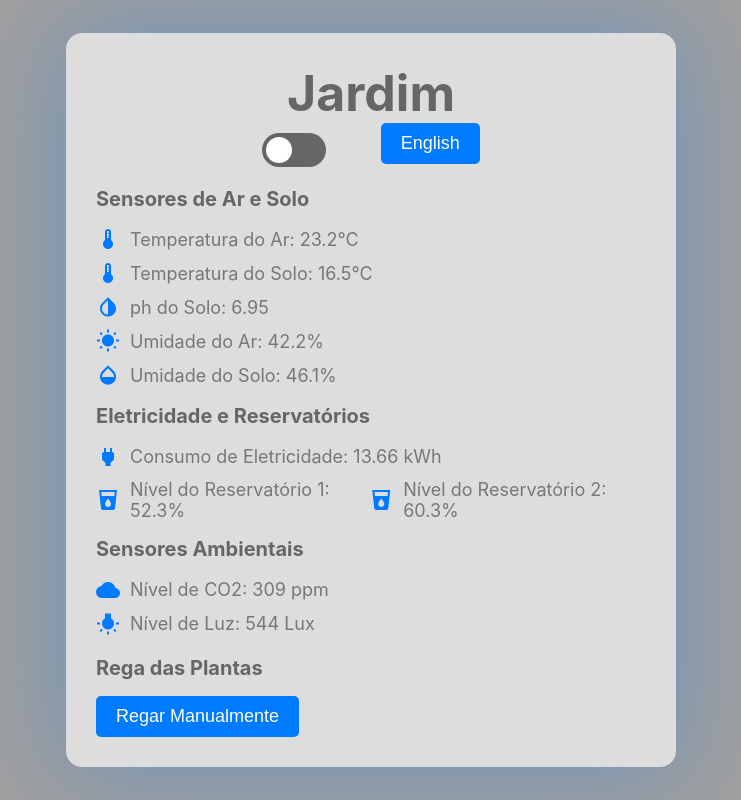
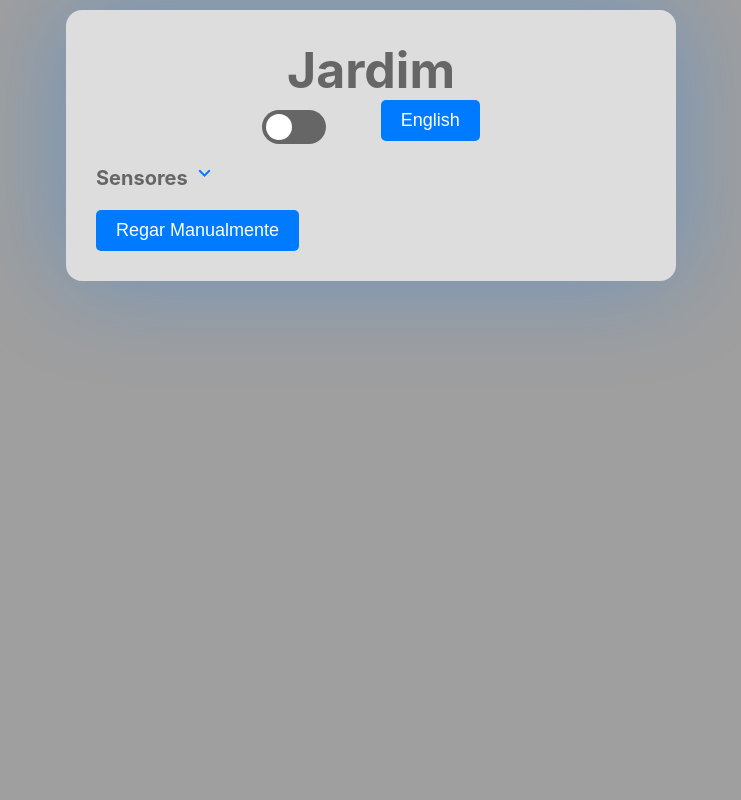
Before and after one commit to julianvitor/playground, a Flask app: page / in a window 1280 px wide. Shown: the whole page, without its empty margins (269-1010 px from the left). Run offline with Flask 3, Linux system fonts and the light colour scheme.

Commit message:
ocultar dados com h2, fixar o margem superior

```diff
--- a/apis/apis-flask/jardim/static/script-spa.js
+++ b/apis/apis-flask/jardim/static/script-spa.js
@@ -1,4 +1,5 @@
 document.addEventListener("DOMContentLoaded", function () {
+    console.log("DOMContentLoaded fired");
     const waterButton = document.getElementById("water-button");
     const sensorContainer = document.getElementById("sensor-container");
     const darkModeToggle = document.getElementById("dark-mode-toggle");
@@ -13,6 +14,7 @@ document.addEventListener("DOMContentLoaded", function () {
     const translatedText = {
         // Traduções para o inglês
         english: {
+            sensors:"Sensors",
             garden: "Garden",
             darkMode: "Dark Mode",
             lightMode: "Light Mode",
@@ -33,6 +35,7 @@ document.addEventListener("DOMContentLoaded", function () {
         },
         // Traduções para o português
         portuguese: {
+            sensors:"Sensores",
             garden: "Jardim",
             darkMode: "Modo Escuro",
             lightMode: "Modo Claro",
@@ -83,7 +86,6 @@ document.addEventListener("DOMContentLoaded", function () {
         setMode("light");
     }
 
-    // Função para buscar dados do sensor a partir da API do Flask e atualizar a página
     function fetchAndUpdateSensorData() {
         fetch('/sensor-data')
             .then((response) => response.json())
@@ -96,8 +98,8 @@ document.addEventListener("DOMContentLoaded", function () {
     // Função para atualizar os dados dos sensores na página
     function updateSensorData(data) {
         // Atualizar os dados do sensor na página
-        sensorContainer.innerHTML = `
-            <h2>${translatedText[preferredLanguage].sensorSection}</h2>
+        var sensorData = `
+
             <div class="sensor-item">
                 <i class="material-icons">thermostat</i>
                 <span>${translatedText[preferredLanguage].airTemp}: ${data.air_temp}</span>
@@ -127,7 +129,8 @@ document.addEventListener("DOMContentLoaded", function () {
             <div class="sensor-item">
                 <i class="material-icons">local_drink</i>
                 <span>${translatedText[preferredLanguage].reservoirl1}: ${data.reservoir_l1}</span>
-            </di         <div class="sensor-item">
+            </div>
+            <div class="sensor-item">
                 <i class="material-icons">local_drink</i>
                 <span>${translatedText[preferredLanguage].reservoirl2}: ${data.reservoir_l2}</span>
             </div>
@@ -137,28 +140,38 @@ document.addEventListener("DOMContentLoaded", function () {
                 <i class="material-icons">cloud</i>
                 <span>${translatedText[preferredLanguage].co2}: ${data.co2}</span>
             </div>
+
             <div class="sensor-item">
                 <i class="material-icons">wb_incandescent</i>
                 <span>${translatedText[preferredLanguage].light}: ${data.light}</span>
             </div>
         `;
+         // Verifique se o sensorContainer está oculto antes de atualizá-lo
+         if (!sensorContainer.classList.contains("hidden")) {
+            sensorContainer.innerHTML = sensorData;}
     }
 
-    // Event listener para o botão "Regar Manualmente"
-    waterButton.addEventListener("click", function () {
-        fetch('/water-plant', { method: 'POST' })
-            .then((response) => response.json())
-            .then((data) => {
-                // Exibir uma mensagem indicando que a planta foi regada
-                alert(data.message);
-            });
+    // Event listener para o título "Sensores"
+    const sensorTitle = document.querySelector(".sensor-toggle");
+    const sensorList = document.getElementById("sensor-list");
+    const sensorToggleIcon = document.getElementById("sensor-toggle-icon");
+
+    sensorTitle.addEventListener("click", function () {
+        // Toggle para ocultar ou mostrar a lista de sensores
+        console.log("Sensor Title clicked");
+        sensorList.classList.toggle("hidden");
+
+        // Gire a seta do ícone
+        sensorToggleIcon.classList.toggle("rotate-icon");
+
+        // Adicione ou remova a classe "clicked" para a mudança de estilo
+        sensorTitle.classList.toggle("clicked");
     });
-
     // Buscar dados do sensor inicialmente quando a página carrega
     fetchAndUpdateSensorData();
 
     // Configurar um temporizador para buscar dados do sensor periodicamente (por exemplo, a cada 5 segundos)
-    setInterval(fetchAndUpdateSensorData, 800);
+    setInterval(fetchAndUpdateSensorData, 5000);
 
     // Event listener para alternar entre inglês e português
     const languageSwitchBtn = document.getElementById("language-switch-btn");
@@ -170,8 +183,13 @@ document.addEventListener("DOMContentLoaded", function () {
         darkModeToggle.innerText = translatedText[preferredLanguage].darkMode;
         waterButton.innerText = translatedText[preferredLanguage].manualWatering;
         garden.innerText = translatedText[preferredLanguage].garden;
+        sensors.innerText = translatedText[preferredLanguage].sensors;
+
 
         // Atualize o texto do botão de alternância de idioma
         languageSwitchBtn.innerText = preferredLanguage === "english" ? "Português" : "English";
     });
+
+
+
 });
--- a/apis/apis-flask/jardim/static/styles.css
+++ b/apis/apis-flask/jardim/static/styles.css
@@ -1,5 +1,6 @@
+/* Fontes */
 @font-face {
-    font-family: -apple-system,BlinkMacSystemFont,system-ui,"Segoe UI",Roboto,Helvetica,Arial,sans-serif,"Segoe UI Symbol";
+    font-family: -apple-system, BlinkMacSystemFont, system-ui, "Segoe UI", Roboto, Helvetica, Arial, sans-serif, "Segoe UI Symbol";
     font-weight: normal;
     font-style: normal;
     font-display: swap;
@@ -8,14 +9,16 @@
 @font-face {
     font-family: 'Material Icons';
     src: local('Material Icons'), local('MaterialIcons-Regular'),
-      url(https://fonts.googleapis.com/icon?family=Material+Icons)
-      font-display: swap;
-  }
-
-body,h1,h2,span,div {
-    font-family: -apple-system,BlinkMacSystemFont,system-ui,"Segoe UI",Roboto,Helvetica,Arial,sans-serif,"Segoe UI Symbol";
+    url(https://fonts.googleapis.com/icon?family=Material+Icons) format('woff2');
+    font-display: swap;
 }
 
+/* Estilos de texto comuns */
+body, h1, h2, span, div {
+    font-family: -apple-system, BlinkMacSystemFont, system-ui, "Segoe UI", Roboto, Helvetica, Arial, sans-serif, "Segoe UI Symbol";
+}
+
+/* Estilos do corpo da página */
 body {
     background-color: #9f9f9f;
     margin: 0;
@@ -24,45 +27,50 @@ body {
     justify-content: center;
     align-items: center;
     min-height: 100vh;
-    font-family: -apple-system,BlinkMacSystemFont,system-ui,"Segoe UI",Roboto,Helvetica,Arial,sans-serif,"Segoe UI Symbol";
-    transition: background-color 0.9s ease,color 0.9s ease
+    font-family: -apple-system, BlinkMacSystemFont, system-ui, "Segoe UI", Roboto, Helvetica, Arial, sans-serif, "Segoe UI Symbol";
+    transition: background-color 0.7s ease, color 0.s ease;
 }
 
+/* Modo escuro */
 body.dark-mode {
     background-color: #000000;
     color: #ffffff;
-    transition: background-color 0.9s ease,color 0.9s ease
+    transition: background-color 0.7s ease, color 0.7s ease;
 }
 
-.container.dark-mode {
-    background-color: #222222;
-    color: #ffffff;
-    transition: background-color 1.5s ease,color 1.5s ease,box-shadow 1s ease
-}
-
+/* Container principal */
 .container {
     background-color: #dddddd;
-    box-shadow: 0 0 100px 2px rgba(0,122,255,0.3);
+    box-shadow: 0 0 100px 2px rgba(0, 122, 255, 0.3);
     border-radius: 16px;
     padding: 30px;
     width: 80%;
     max-width: 550px;
-    transition: background-color 1.5s ease,color 1.5s ease,box-shadow 1s ease
+    transition: background-color 0.9s ease, color 0.9s ease, box-shadow 1s ease;
+    position: fixed;
+}
+
+/* Modo escuro para o container */
+.container.dark-mode {
+    background-color: #222222;
+    color: #ffffff;
 }
 
 .container:hover {
-    box-shadow: 0 0 200px 30px rgba(0,122,255,0.3);
+    box-shadow: 0 0 200px 30px rgba(0, 122, 255, 0.3);
     border-radius: 16px;
     padding: 30px;
     width: 80%;
     max-width: 550px;
-    transition: background-color 1.5s ease,color 1.5s ease,box-shadow 1s ease
 }
 
 .center-container {
-    margin: 20px auto
+    margin: 10px auto;
+    position: fixed;
+    top: 0px;
 }
 
+/* Botão de modo escuro */
 .dark-mode-button {
     background-color: #333333;
     color: #ffffff;
@@ -71,19 +79,18 @@ body.dark-mode {
     padding: 10px 20px;
     font-size: 18px;
     cursor: pointer;
-    transition: background-color 0.3s ease,color 0.3s ease
+    transition: background-color 0.3s ease, color 0.3s ease;
 }
 
 .dark-mode-button:hover {
     background-color: #444444;
     box-shadow: 0 0 20px #485768;
-    transition: box-shadow 0.3s ease
+    transition: box-shadow 0.3s ease;
 }
 
-.water-plant {
-    margin-top: 20px
-}
 
+
+/* Botão de troca de idioma */
 #language-switch-btn {
     background-color: #007aff;
     color: white;
@@ -97,15 +104,15 @@ body.dark-mode {
     display: inline-block;
     margin-right: 0%;
     margin-top: 0px;
-
 }
 
 #language-switch-btn:hover {
     background-color: #0055b3;
     box-shadow: 0 0 15px #0055b3;
-    transition: box-shadow 0.5s ease
+    transition: box-shadow 0.5s ease;
 }
 
+/* Botão de regar a planta */
 .water-button {
     background-color: #007aff;
     color: white;
@@ -114,60 +121,70 @@ body.dark-mode {
     padding: 10px 20px;
     font-size: 18px;
     cursor: pointer;
-    transition: background-color 0.3s ease,box-shadow 0.5s ease
+    transition: background-color 0.3s ease, box-shadow 0.5s ease;
+}
+
+.water-plant {
+    margin-top: 20px;
 }
 
 .water-button:hover {
     background-color: #02438c;
     box-shadow: 0 0 60px #0055b3;
-    transition: background-color 0.5s ease,box-shadow 0.5s ease
+    transition: background-color 0.5s ease, box-shadow 0.5s ease;
 }
 
+/* Cabeçalho */
 header {
-    text-align: center
+    text-align: center;
 }
 
+/* Título principal */
 h1 {
     font-family: -apple-system, sans-serif;
     font-size: 50px;
     color: #666666;
-    margin: 0px
+    margin: 0px;
 }
 
 section {
-    margin-top: 20px
+    margin-top: 20px;
 }
 
 h2 {
     font-size: 20px;
-    color: #666666
+    color: #666666;
 }
 
+/* Itens do sensor */
 .sensor-item {
     display: flex;
     align-items: center;
-    margin: 10px 0
+    margin: 10px 0;
 }
 
+/* Ícones do sensor */
 i.material-icons {
     font-size: 24px;
     margin-right: 10px;
-    color: #007aff
+    color: #007aff;
 }
 
 span {
     font-size: 18px;
-    color: #777777
+    color: #777777;
 }
 
+/* Interruptor do darkmode */
 .switch {
     position: relative;
     display: inline-block;
     width: 64px;
     height: 34px;
-    margin-right: 50px
+    margin-right: 50px;
 }
 
+/* Alça do interruptor */
 .switch .slider {
     position: absolute;
     cursor: pointer;
@@ -176,10 +193,11 @@ span {
     right: 0;
     bottom: 0;
     background-color: #666666;
-    transition: 0.6 s;
-    border-radius: 34px
+    transition: 0.6s;
+    border-radius: 34px;
 }
 
+/* Ponto de ativação do interruptor */
 .switch .slider:before {
     position: absolute;
     content: "";
@@ -190,14 +208,56 @@ span {
     background-color: #fff;
     transition: 0.6s;
     border-radius: 50%;
-    transform: translateX(0)
+    transform: translateX(0);
 }
 
+/* Interruptor ativo */
 .switch input:checked + .slider {
-    background-color: #444444
+    background-color: #444444;
 }
 
+/* Ponto de ativação do interruptor ativo */
 .switch input:checked + .slider:before {
     background-color: #fff;
-    transform: translateX(26px)
+    transform: translateX(26px);
 }
+
+.hidden {
+    display: none;
+}
+
+/* Ícone de rotação */
+.rotate-icon {
+    transform: rotate(180deg);
+    transition: transform 0.3s ease;
+}
+
+/* Título do sensor com opção de alternância */
+h2.sensor-toggle {
+    font-size: 20px;
+    color: #666666;
+    cursor: pointer;
+    position: relative;
+    transition: background-color 0.3s ease;
+    user-select: none;
+}
+
+/* Ícone de alternância do sensor */
+i#sensor-toggle-icon {
+    font-size: 24px;
+    margin-right: 10px;
+    color: #007aff;
+    transition: transform 0.3s ease;
+    user-select: none;
+}
+
+/* Aplicar rotação ao ícone quando a classe "rotate-icon" está presente */
+i#sensor-toggle-icon.rotate-icon {
+    transform: rotate(180deg);
+    user-select: none;
+}
+
+/* Manter a lista oculta quando necessário */
+ul#sensor-list.hidden {
+    display: none;
+}
--- a/apis/apis-flask/jardim/templates/dashboard-spa.html
+++ b/apis/apis-flask/jardim/templates/dashboard-spa.html
@@ -3,17 +3,16 @@
 <head>
     <meta charset="UTF-8">
     <meta name="viewport" content="width=device-width, initial-scale=1.0">
-    <meta name="description" content="Bem-vindo ao Painel do Jardim Inteligente de Vegetais.
-    Monitore e controle os sensores de ar e solo, eletricidade, reservatórios e sensores ambientais do seu jardim de forma prática e eficiente.
-    Regue suas plantas manualmente com um clique. Alterne entre os modos claro e escuro para uma experiência personalizada.">
+    <meta name="description" content="Bem-vindo ao Painel do Jardim Inteligente de Vegetais. Monitore e controle os sensores de ar e solo, eletricidade, reservatórios e sensores ambientais do seu jardim de forma prática e eficiente. Regue suas plantas manualmente com um clique. Alterne entre os modos claro e escuro para uma experiência personalizada.">
     <link rel="preload" href="https://fonts.googleapis.com/icon?family=Material+Icons&display=swap" as="style">
     <link rel="stylesheet" href="https://fonts.googleapis.com/icon?family=Material+Icons&display=swap">
     <link rel="icon" href="{{ url_for('static', filename='icon.png') }}" type="image/x-icon">
-
+    <link rel="stylesheet" href="{{ url_for('static', filename='styles.css') }}">
+    <script src="/static/script-spa.js"></script>
     <title>Painel do Jardim Inteligente de Vegetais</title>
     <style>
         /* Estilos críticos */
-        body{
+        body {
             background-color: #9f9f9f;
             margin: 0;
             padding: 0;
@@ -21,12 +20,14 @@
             justify-content: center;
             align-items: center;
             min-height: 100vh;
-            font-family: -apple-system,BlinkMacSystemFont,system-ui,"Segoe UI",Roboto,Helvetica,Arial,sans-serif,"Segoe UI Symbol";
-            transition: background-color 0.9s ease,color 0.9s ease
-            }
+            font-family: -apple-system, BlinkMacSystemFont, system-ui, "Segoe UI", Roboto, Helvetica, Arial, sans-serif, "Segoe UI Symbol";
+            transition: background-color 0.9s ease, color 0.9s ease;
+        }
+
+        .hidden {
+            display: none;
+        }
     </style>
-    <link rel="stylesheet" href="{{ url_for('static', filename='styles.css') }}">
-    <script src="/static/script-spa.js"></script>
 </head>
 <body>
     <div class="container center-container">
@@ -38,11 +39,18 @@
             </label>
             <button id="language-switch-btn">English</button>
         </header>
-        <section class="sensor" id="sensor-container">
-            <!-- Os dados do sensor serão inseridos aqui usando JavaScript -->
-        </section>
+        <div class="sensor-toggle-container">
+            <h2 class="sensor-toggle" id="sensors">
+                Sensores
+                <i class="material-icons" id="sensor-toggle-icon">keyboard_arrow_down</i>
+            </h2>
+        </div>
+        <ul id="sensor-list" class="hidden">
+            <section class="sensor" id="sensor-container">
+                <!-- Os dados do sensor deveriam ser inseridos aqui usando JavaScript -->
+            </section>
+        </ul>
         <section class="water-plant">
-            <h2>Rega das Plantas</h2>
             <button id="water-button" class="water-button">Regar Manualmente</button>
         </section>
     </div>
--- a/apis/apis-flask/jardim/templates/dashboard.html
+++ b/apis/apis-flask/jardim/templates/dashboard.html
@@ -24,6 +24,7 @@
             font-family: -apple-system,BlinkMacSystemFont,system-ui,"Segoe UI",Roboto,Helvetica,Arial,sans-serif,"Segoe UI Symbol";
             transition: background-color 0.9s ease,color 0.9s ease
             }
+
     </style>
     <link rel="stylesheet" href="{{ url_for('static', filename='styles.css') }}">
     <script src="/static/script.js"></script>
```
